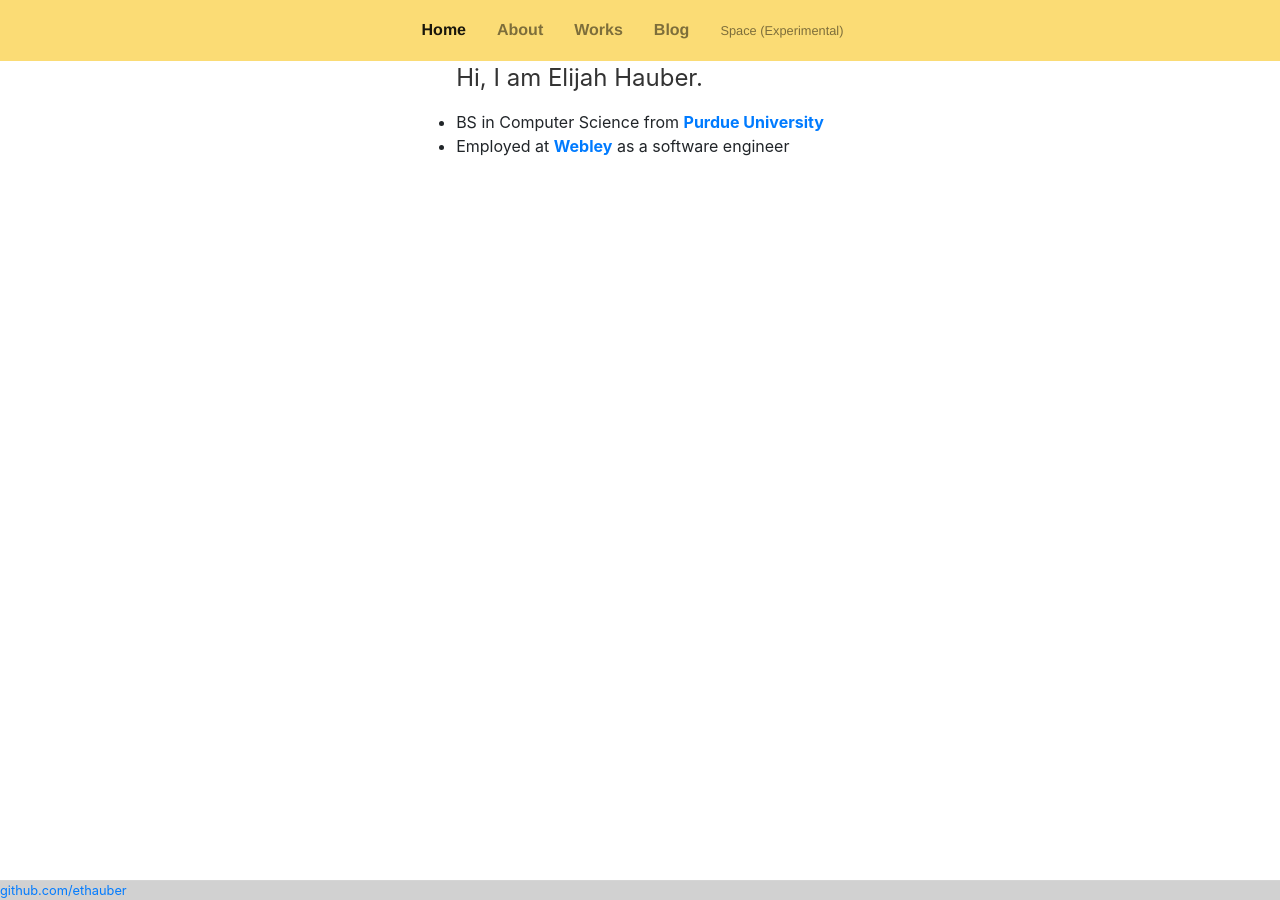
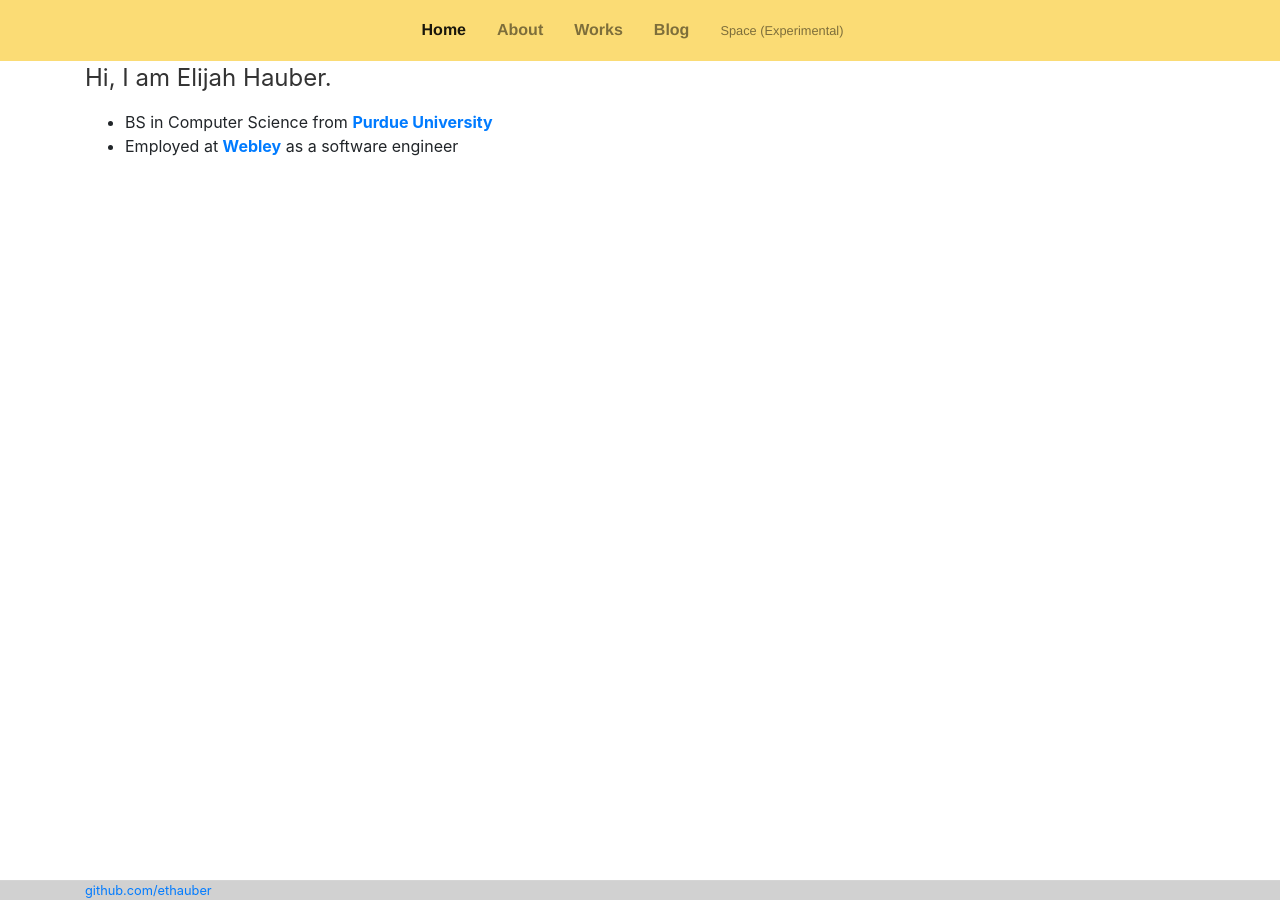
Before and after one commit to ethauber/ethauber.github.io, a Jekyll site: the page built from index.html, in a window 1280 px wide. Built offline with Jekyll 4.4.1, drawn with Linux system fonts in a browser that asks for light colours.

Commit message:
Fix rendering issue on mobile.

```diff
--- a/_layouts/default.html
+++ b/_layouts/default.html
@@ -1,11 +1,12 @@
 <!DOCTYPE html>
-<html>
+<html lang="en">
 
 <head>
   <title>{{ page.title }}</title>
+  <meta name="viewport" content="width=device-width, initial-scale=1, shrink-to-fit=no">
   <link rel="shortcut icon" type="image/svg" href="/coffee.svg">
   <!-- link to main stylesheet -->
-  <link rel="stylesheet" type="text/css" href="/css/main.css">
+  <link rel="stylesheet" type="text/css" href="/css/main.css?v=0.01">
   {% include analytics.js %}
   <script async src="//pagead2.googlesyndication.com/pagead/js/adsbygoogle.js"></script>
   <script>
@@ -20,8 +21,7 @@
   {% include bootstrap-4.3.1.min.js %}
 </head>
 
-<body>
-  <div class="vh-100 flex-column">
+<body class="d-flex flex-column min-vh-100">
     <header>
       <nav class="navbar navbar-expand-lg navbar-light">
         <!-- <a class="navbar-brand" href="/">Home</a> -->
@@ -51,15 +51,14 @@
         </div>
       </nav>
     </header>
-    <div class="flex-column content-container">
+    <main role="main" class="container">
       {{ content }}
-    </div><!-- /.container -->
-    <footer>
-      <ul>
-        <li><a href="https://github.com/ethauber" target="_blank">github.com/ethauber</a></li>
-      </ul>
+    </main><!-- /.container -->
+    <footer class="footer mt-auto">
+      <div class="container">
+        <a href="https://github.com/ethauber" target="_blank">github.com/ethauber</a>
+      </div>
     </footer>
-  </div>
 </body>
 
 </html>
--- a/css/main.css
+++ b/css/main.css
@@ -1,15 +1,3 @@
-/* Something in here is messing up Bootstrap */
-
-* {
-    box-sizing: border-box;
-    margin: 0;
-    padding: 0;
-}
-
-html, body {
-    height: 100%
-}
-
 body {
     font-family: Verdana, Geneva, Tahoma, sans-serif;
 }
@@ -46,7 +34,6 @@
 
 nav ul, footer ul {
     margin: 0 auto;
-    /* width: 80%; */
     display: flex;
     justify-content: space-between;
 }
@@ -54,15 +41,6 @@
 nav ul li, footer ul li {
     display: inline;
     margin-right: 15px;
-}
-
-.vh-100 {
-    height: 100vh;
-}
-
-.flex-column {
-    display: flex;
-    flex-direction: column;
 }
 
 .content-container {
@@ -99,10 +77,10 @@
     background-image: url("/assets/bars.svg");
 }
 
-.weekly-unsplash-background {
+/* .weekly-unsplash-background {
     background: url('https://source.unsplash.com/daily?tree') no-repeat center center/cover;
     height: 100vh;
-}
+} */
 
 .glowText{
     text-decoration: underline;
@@ -112,5 +90,10 @@
 }
 
 @keyframes glow {
-    text-shadow: 1px 1px 2px black, 0 0 25px grey, 0 0 5px grey;
+    from {
+        text-shadow: 0 0 10px #fff, 0 0 20px #fff, 0 0 30px #e60073, 0 0 40px #e60073, 0 0 50px #e60073, 0 0 60px #e60073, 0 0 70px #e60073;
+      }
+      to {
+        text-shadow: 0 0 20px #fff, 0 0 30px #ff4da6, 0 0 40px #ff4da6, 0 0 50px #ff4da6, 0 0 60px #ff4da6, 0 0 70px #ff4da6, 0 0 80px #ff4da6;
+      }
 }
--- a/index.html
+++ b/index.html
@@ -3,7 +3,7 @@
 title: Elijah Hauber Software Engineer
 ---
 
-<div class="blurb">
+
 <p>Hi, I am Elijah Hauber.</p>
 <ul>
 	<li>BS in Computer Science from <strong> <a href="https://www.cs.purdue.edu/" target="blank">Purdue University</a> </strong></li>
@@ -22,4 +22,3 @@
 	<li>MA 167: Plane Analytic Geometry and Calculus I</li>
 </ul> -->
 <!-- <p>I worked on a password reset website using Python Flask, Jinja's templating engine, jQuery, Ajax, HTML and CSS</p> -->
-</div><!-- /.blurb -->
```
Lines whose indentation alone changed are shown as unchanged.
